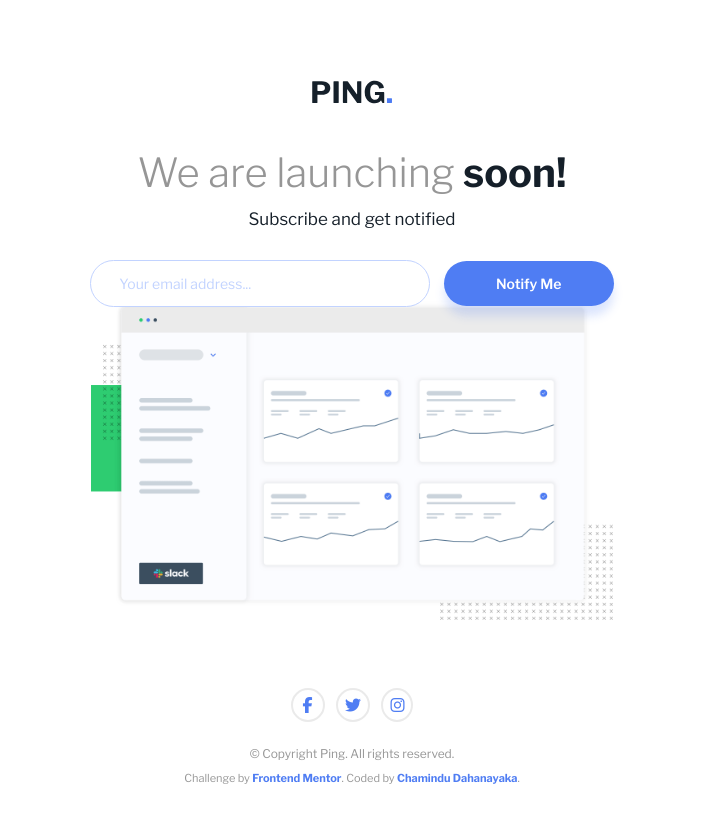
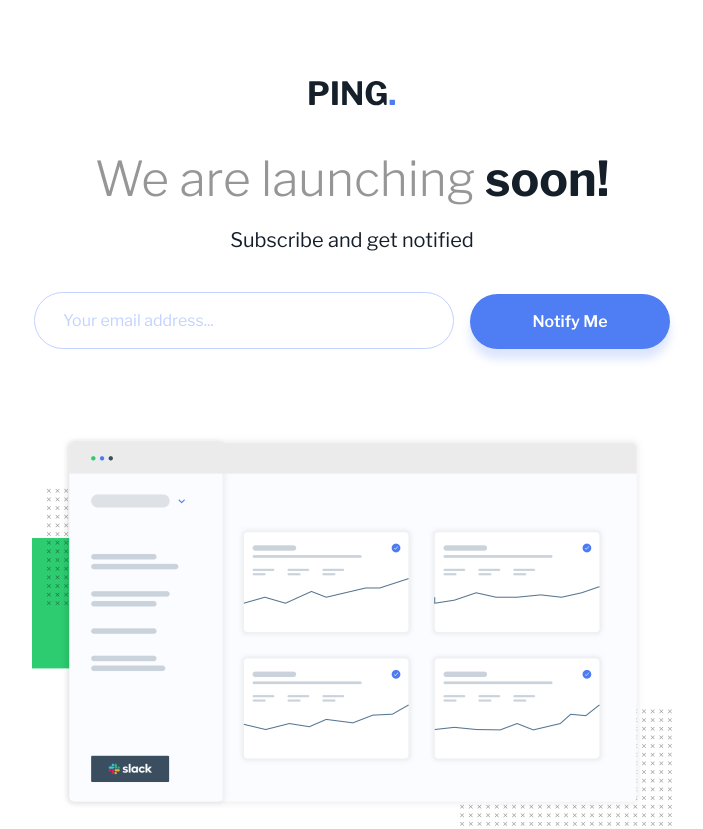
Before and after one commit to ChaminduD/ping-coming-soon-page, a plain HTML site: page index.html in a window 1280 px wide. Shown: the top 829 px of the page, without its empty margins (288-991 px from the left). Before the commit the page ends 800 px from the top, so only its background shows below. Drawn offline with nearby package versions, Linux system fonts and the light colour scheme.

Commit message:
Fix style code

```diff
--- a/index.html
+++ b/index.html
@@ -5,169 +5,10 @@
   <meta name="viewport" content="width=device-width, initial-scale=1.0">
 
   <link rel="icon" type="image/png" sizes="32x32" href="./images/favicon-32x32.png">
+  <link rel="stylesheet" href="style.css">
   <script src="https://kit.fontawesome.com/f9ecd33115.js" crossorigin="anonymous"></script>
 
   <title>Frontend Mentor | Ping coming soon page</title>
-  <style>
-    @import url('https://fonts.googleapis.com/css2?family=Libre+Franklin:ital,wght@0,100..900;1,100..900&display=swap');
-
-    *{
-      margin: 0;
-      padding: 0;
-      box-sizing: border-box;
-      font-family: "Libre Franklin", sans-serif;
-    }
-    body{
-      background-color: hsl(0, 0%, 100%);
-      max-height: 100vh;
-      width: 100%;
-    }
-    header{
-      text-align: center;
-      margin: 80px 20px 20px ;
-    }
-    header img{
-      width: clamp(60px, 18%, 80px);
-      padding-bottom: 40px;
-    }
-    h1 span{
-      font-weight: 300;
-      color: hsl(0, 0%, 59%);
-    }
-    h1{
-      font-size: clamp(26px, 6vw, 40px);
-      color: hsl(209, 33%, 12%);
-      font-weight: 700;
-    }
-    header p{
-      font-size: clamp(14px, 3vw, 17px);
-      color: hsl(209, 33%, 12%);
-      padding: 20px 0;
-    }
-    main{
-      text-align: center;
-    }
-    input{
-      width: 78%;
-      padding: 14px 36px;
-      border: 1px solid hsl(223, 100%, 88%);
-      border-radius: 25px;
-      font-size: 14px;
-    }
-    input::placeholder{
-      color: hsl(223, 100%, 88%);
-    }
-    #error{
-      color: hsl(354, 100%, 66%);
-      font-style: italic;
-      font-size: clamp(12px, 3vw, 14px);
-      padding: 8px 0 16px;
-      display: none;
-    }
-    button{
-      background-color: hsl(223, 87%, 63%);
-      color: hsl(0, 0%, 100%);
-      width: 78%;
-      padding: 14px 20px;
-      border-radius: 25px;
-      border: 0;
-      margin-top: 10px;
-      font-weight: 600;
-      font-size: 14px;
-      box-shadow: 0 10px 10px hsla(223, 87%, 63%, 0.2);
-      cursor: pointer;
-    }
-    button:hover{
-      background-color: hsla(223, 87%, 63%, 0.8);
-    }
-    main img{
-      width: clamp(330px, 88%, 522px);
-      position: absolute;
-      bottom: clamp(180px, 28%, 270px);
-      transform: translateX(-50%);
-      z-index: -1;
-    }
-    footer{
-      text-align: center;
-      width: 100%;
-      position: fixed;
-      bottom: 0;
-    }
-    i{
-      color: hsl(223, 87%, 63%);
-      padding: 10px;
-      margin: 10px 6px 34px;
-      font-size: 16px;
-      border: 2px solid hsla(0, 0%, 59%, 0.2);
-      border-radius: 50%;
-      transition: background-color 0.3s ease-in;
-      cursor: pointer;
-    }
-    i:hover{
-      color: hsl(0, 0%, 100%);
-      background-color: hsl(223, 87%, 63%);
-    }
-    .fa-facebook-f{
-      padding: 10px 14px;
-    }
-    .copyright{
-      font-size: clamp(8px, 3vw, 12px);
-      color: hsl(0, 0%, 59%);
-    }
-    .attribution{
-      font-size: 11px;
-      text-align: center;
-      margin-top: 20px;
-      padding-bottom: 15px;
-      color: hsl(0, 0%, 59%);
-    }
-    .attribution a{
-      color: hsl(223, 87%, 63%);
-      text-decoration: none;
-      font-weight: 700;
-    }
-
-    @media only screen and (min-width: 600px){
-      input{
-        width: clamp(100px, 40%, 340px);
-        padding: 14px 28px;
-      }
-      #error{
-        width: 100%;
-        font-size: 10px;
-        position: absolute;
-        padding-right: 300px;
-      }
-      button{
-        width: clamp(50px, 20%, 170px);
-        margin-left: 10px;
-      }
-      main img{
-        bottom: 300px;
-      }
-      i{
-        font-size: 16px;
-        padding: 7px;
-        margin: 0 4px 24px;
-      }
-      .fa-facebook-f{
-        padding: 7px 10px;
-      }
-      .attribution{
-        margin-top: 10px;
-      }
-    }
-
-    @media only screen and (min-width: 960px){
-      header p{
-        padding-top: 12px;
-        padding-bottom: 2px;
-      }
-      main img{
-        bottom: 180px;
-      }
-    }
-  </style>
 </head>
 <body>
   <header>
@@ -178,8 +19,11 @@
 
   <main>
     <form>
-      <input type="email" name="Email" id="email" placeholder="Your email address..." >
-      <p id="error"></p>
+      <div>
+        <input type="email" name="Email" id="email" placeholder="Your email address..." >
+        <span id="error"></span>
+      </div>
+
       <button type="button" id="btn" onclick="notifyMe()">Notify Me</button>
     </form>
     <img src="images/illustration-dashboard.png" alt="Illustration Dashboard">
@@ -202,6 +46,7 @@
     let emailInput = document.getElementById("email");
     let errorTxt = document.getElementById("error");
     let btn = document.getElementById("btn");
+    let deviceWidth = window.innerWidth || document.documentElement.clientWidth || document.body.clientWidth;
 
     function notifyMe(){
 
@@ -216,6 +61,10 @@
       }else{
         btn.type = "submit";
       }
+
+      if(deviceWidth < 600){
+        btn.style.marginTop = "40px";
+      }
     }
   </script>
 </body>
--- /dev/null
+++ b/style.css
@@ -0,0 +1,159 @@
+@import url('https://fonts.googleapis.com/css2?family=Libre+Franklin:ital,wght@0,100..900;1,100..900&display=swap');
+
+*{
+    margin: 0;
+    padding: 0;
+    box-sizing: border-box;
+    font-family: "Libre Franklin", sans-serif;
+}
+body{
+    background-color: hsl(0, 0%, 100%);
+}
+header{
+    text-align: center;
+    margin: 80px 20px 20px ;
+}
+header img{
+    width: clamp(60px, 18%, 86px);
+    padding-bottom: 40px;
+}
+h1 span{
+    font-weight: 300;
+    color: hsl(0, 0%, 59%);
+}
+h1{
+    font-size: clamp(26px, 6vw, 48px);
+    color: hsl(209, 33%, 12%);
+    font-weight: 700;
+}
+header p{
+    font-size: clamp(14px, 3vw, 20px);
+    color: hsl(209, 33%, 12%);
+    padding: 20px 0;
+}
+main{
+    text-align: center;
+}
+input{
+    width: 78%;
+    padding: 14px 36px;
+    border: 1px solid hsl(223, 100%, 88%);
+    border-radius: 25px;
+    font-size: 14px;
+}
+input::placeholder{
+    color: hsl(223, 100%, 88%);
+}
+#error{
+    color: hsl(354, 100%, 66%);
+    font-style: italic;
+    font-size: clamp(12px, 3vw, 14px);
+    padding: 8px 0 0;
+    display: none;
+    position: absolute;
+    width: 100%;
+}
+button{
+    background-color: hsl(223, 87%, 63%);
+    color: hsl(0, 0%, 100%);
+    width: 78%;
+    padding: 14px 20px;
+    border-radius: 25px;
+    border: 0;
+    margin-top: 10px;
+    font-weight: 600;
+    font-size: 14px;
+    box-shadow: 0 10px 10px hsla(223, 87%, 63%, 0.2);
+    cursor: pointer;
+    position: absolute;
+    transform: translateX(-50%);
+}
+button:hover{
+    background-color: hsla(223, 87%, 63%, 0.8);
+}
+main img{
+    width: clamp(330px, 88%, 640px);
+    margin-top: 120px;
+}
+footer{
+    text-align: center;
+    width: 100%;
+    margin-top: 70px;
+}
+i{
+    color: hsl(223, 87%, 63%);
+    padding: 10px;
+    margin: 10px 6px 34px;
+    font-size: 16px;
+    border: 2px solid hsla(0, 0%, 59%, 0.1);
+    border-radius: 50%;
+    transition: background-color 0.3s ease-in;
+    cursor: pointer;
+}
+i:hover{
+    color: hsl(0, 0%, 100%);
+    background-color: hsl(223, 87%, 63%);
+}
+.fa-facebook-f{
+    padding: 10px 14px;
+}
+.copyright{
+    font-size: clamp(8px, 3vw, 12px);
+    color: hsl(0, 0%, 59%);
+}
+.attribution{
+    font-size: 11px;
+    text-align: center;
+    margin-top: 20px;
+    padding-bottom: 15px;
+    color: hsl(0, 0%, 59%);
+}
+.attribution a{
+    color: hsl(223, 87%, 63%);
+    text-decoration: none;
+    font-weight: 700;
+}
+
+@media only screen and (min-width: 600px){
+    input{
+        width: 420px;
+        padding: 18px 28px;
+        font-size: 16px;
+        border-radius: 40px;
+    }
+    form{
+        display: flex;
+        justify-content: center;
+    }
+    #error{
+        text-align: left;
+        position: absolute;
+        font-size: 12px;
+        padding-left: 28px;
+        width: auto;
+    }
+    button{
+        position: relative;
+        width: 200px;
+        margin-left: 16px;
+        font-size: 16px;
+        padding: 18px 20px;
+        border-radius: 40px;
+        margin-top: auto;
+        transform: translateX(0);
+    }
+    main img{
+        margin-top: 86px;
+    }
+    i{
+        font-size: 14px;
+        padding: 7px;
+        margin: 0 4px 24px;
+    }
+    .fa-facebook-f{
+        padding: 7px 10px;
+    }
+    .attribution{
+        margin-top: 10px;
+    }
+  }
```
Also changed, not shown: screenshot.jpeg, 1 other file.
